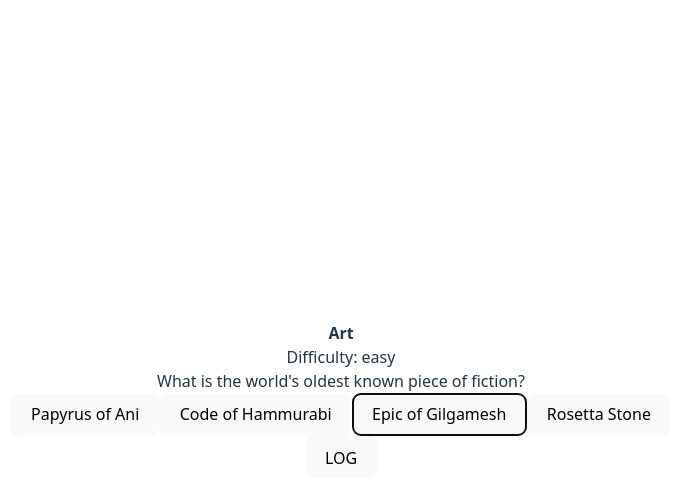
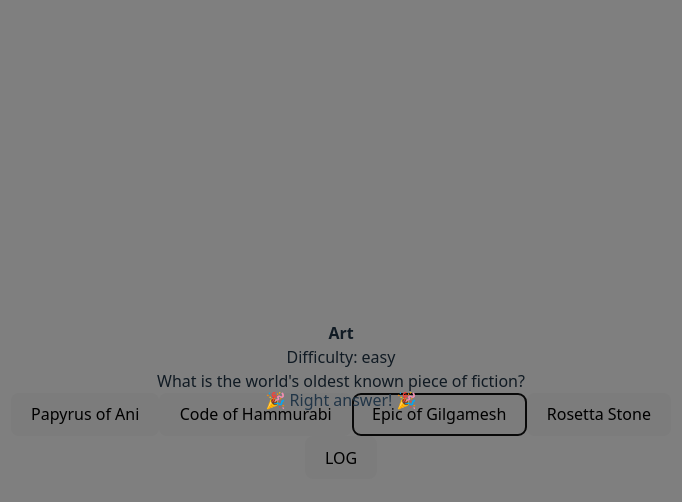
Before and after one commit to warp5t/quiz, a React (Vite) app: page /game in a window 1280 px wide. Both pictures are taken after a click on the button "Epic of Gilgamesh". Shown: the top 502 px of the page, without its empty margins (299-981 px from the left). Built offline with nearby package versions, Linux system fonts and the light colour scheme.

Commit message:
feat: implement animation of right answer for question

```diff
--- /dev/null
+++ b/src/components/animation/confetti/Confetti.module.css
@@ -0,0 +1,24 @@
+.container {
+  position: fixed;
+  top: 0;
+  left: 0;
+  width: 100%;
+  height: 100%;
+  pointer-events: none;
+  z-index: 1000;
+  overflow: hidden;
+}
+
+.piece {
+  position: absolute;
+}
+
+.button {
+  padding: 1rem 2rem;
+  font-size: 1.2rem;
+}
+
+.appContainer {
+  text-align: center;
+  padding: 2rem;
+}
--- /dev/null
+++ b/src/components/animation/confetti/Confetti.tsx
@@ -0,0 +1,50 @@
+import { motion } from 'framer-motion';
+import styles from './Confetti.module.css';
+
+export const Confetti = () => {
+  const confettiPieces = Array.from({ length: 50 }).map((_, i) => ({
+    id: i,
+    color: `hsl(${Math.random() * 360}, 100%, 50%)`,
+    left: `${Math.random() * 100}%`,
+    size: `${Math.random() * 10 + 5}px`,
+    rotate: Math.random() * 360,
+    delay: Math.random() * 0.5,
+    duration: Math.random() * 1 + 1,
+    borderRadius: Math.random() > 0.5 ? '50%' : '0',
+  }));
+
+  return (
+    <div className={styles.container}>
+      {confettiPieces.map((piece) => (
+        <motion.div
+          key={piece.id}
+          initial={{
+            y: -50,
+            x: 0,
+            opacity: 1,
+            rotate: 0,
+          }}
+          animate={{
+            y: [0, window.innerHeight],
+            x: [0, (Math.random() - 0.5) * 200],
+            opacity: [1, 0],
+            rotate: piece.rotate,
+          }}
+          transition={{
+            duration: piece.duration,
+            delay: piece.delay,
+            ease: "easeOut",
+          }}
+          className={styles.piece}
+          style={{
+            left: piece.left,
+            width: piece.size,
+            height: piece.size,
+            backgroundColor: piece.color,
+            borderRadius: piece.borderRadius,
+          }}
+        />
+      ))}
+    </div>
+  );
+};
--- /dev/null
+++ b/src/components/animation/winAnimation/WinAnimation.module.css
@@ -0,0 +1,21 @@
+.winAnimation {
+  position: fixed;
+  inset: 0;
+  display: flex;
+  align-items: center;
+  justify-content: center;
+  background-color: rgba(0, 0, 0, 0.5);
+  z-index: 1000;
+}
+
+.winAnimation__content {
+  background-color: #ffffff;
+  color: #22c55e; /* зелёный цвет */
+  font-size: 2.5rem;
+  font-weight: bold;
+  padding: 40px;
+  border-radius: 16px;
+  box-shadow: 0 10px 25px rgba(0, 0, 0, 0.2);
+  cursor: pointer;
+  text-align: center;
+}
--- /dev/null
+++ b/src/components/animation/winAnimation/WinAnimation.tsx
@@ -0,0 +1,30 @@
+import React from 'react';
+import { motion, AnimatePresence } from 'framer-motion';
+import styles from './WinAnimation.module.css';
+import { WinAnimationProps } from './WinAnimationType';
+
+export const WinAnimation: React.FC<WinAnimationProps> = ({ isVisible, setIsVisible }) => {
+  return (
+    <AnimatePresence>
+      {isVisible && (
+        <motion.div
+          className={styles.winAnimation}
+          initial={{ opacity: 0, scale: 0.5 }}
+          animate={{ opacity: 1, scale: 1 }}
+          exit={{ opacity: 0, scale: 0 }}
+          transition={{ duration: 0.6, ease: 'easeOut' }}
+          onClick={() => {setIsVisible(false)}}
+        >
+          <motion.div
+            className={styles.winAnimation_content}
+            initial={{ rotate: 0 }}
+            animate={{ rotate: [0, 5, -5, 5, -5, 0] }}
+            transition={{ duration: 0.8 }}
+          >
+            🎉 Right answer! 🎉
+          </motion.div>
+        </motion.div>
+      )}
+    </AnimatePresence>
+  );
+};
--- /dev/null
+++ b/src/components/animation/winAnimation/WinAnimationType.ts
@@ -0,0 +1,4 @@
+export interface WinAnimationProps {
+  isVisible: boolean;
+  setIsVisible: React.Dispatch<React.SetStateAction<boolean>>;
+}
--- a/src/routes/routes.tsx
+++ b/src/routes/routes.tsx
@@ -1,5 +1,5 @@
 import { ConfigScreen } from "../screen/configScreen/ConfigScreen";
-import { MainScreen } from "../screen/mainScreen/MainScreen";
+import MainScreen from "../screen/mainScreen/MainScreen";
 import { RouteObject } from 'react-router-dom'
 
 export const routes: RouteObject[] = [
--- a/src/screen/mainScreen/MainScreen.tsx
+++ b/src/screen/mainScreen/MainScreen.tsx
@@ -3,22 +3,35 @@ import { useDispatch } from "react-redux";
 import { RootState } from "../../store/store"
 import { AppDispatch } from "../../store/store";
 import { sendAnswer } from "../../slice/progressSlice/progressSlice";
-import { useMemo } from "react";
+import { useMemo, useState } from "react";
+// import { motion } from 'framer-motion';
 
 
-export const MainScreen = () => {
-  const stateConfigQuiz = useSelector((state:RootState) => state.configSliceStart.results);
+import { WinAnimation } from "../../components/animation/winAnimation/WinAnimation";
+import { Confetti } from "../../components/animation/confetti/Confetti";
+
+export default () => {
+  const [isVisible, setIsVisibleC] = useState(false);
+  const stateConfigQuiz = useSelector((state: RootState) => state.configSliceStart.results);
   const stateProgress = useSelector((state: RootState) => state.configSliceProgress);
   const dispatch = useDispatch<AppDispatch>();
+  // const [showConfetti, setShowConfetti] = useState(false);
+
   // const ammountQuestion = stateConfigQuiz.length;
+
   let index = 0;
   const type = stateConfigQuiz[index].type;
 
   const decodeEntities = (text: string) => {
-  const textArea = document.createElement('textarea');
+    const textArea = document.createElement('textarea');
     textArea.innerHTML = text;
     return textArea.value;
   };
+
+  const winChange = () => {
+    setIsVisibleC((isVisible) => !isVisible)
+    // setShowConfetti(true)
+  }
 
   const handleAnswer = (answer: string) => {
     dispatch(sendAnswer({
@@ -29,14 +42,12 @@ export const MainScreen = () => {
       answer_player: answer,
       correct_answer: stateConfigQuiz[index].correct_answer
     }));
-  }
+  };
 
   const answerChecking = (answer: string) => {
     const correctAnswer = stateConfigQuiz[index].correct_answer;
     if (correctAnswer === answer) {
-      console.log('right answer');
-    } else {
-      console.log('wrong answer');
+      winChange()
     }
   };
 
@@ -51,22 +62,24 @@ export const MainScreen = () => {
         <h4>{decodeEntities(stateConfigQuiz[index].category)}</h4>
         <p>Difficulty: {stateConfigQuiz[index].difficulty}</p>
         <p>{decodeEntities(stateConfigQuiz[index].question)}</p>
-         <div>
+        <div>
           {memoQuestArr.map((answer) => (
             <button key={answer} onClick={() => {
-              handleAnswer(answer)
-              answerChecking(answer)
-              }}>
+              handleAnswer(answer);
+              answerChecking(answer);
+            } }>
               {decodeEntities(answer)}
             </button>
           ))}
         </div>
         <button onClick={() => {
-          console.log('stateConfigQuiz: ',stateConfigQuiz)
-          console.log('stateProgress: ', stateProgress)
-          }}>LOG</button>
-      </div>
-    )
+          console.log('stateConfigQuiz: ', stateConfigQuiz);
+          console.log('stateProgress: ', stateProgress);
+        } }>LOG</button>
+        <WinAnimation  isVisible={isVisible} setIsVisible={winChange}/>
+        {isVisible && <Confetti />}
+        </div>
+    );
   } else if (type === 'boolean') {
     return (
       <div>
@@ -74,14 +87,14 @@ export const MainScreen = () => {
         <p>Difficulty: {stateConfigQuiz[index].difficulty}</p>
         <p>{decodeEntities(stateConfigQuiz[index].question)}</p>
         <div>
-          <button onClick={() => {}}>True</button>
-          <button onClick={() => {}}>False</button>
+          <button onClick={() => { } }>True</button>
+          <button onClick={() => { } }>False</button>
         </div>
-         <button onClick={() => {
-          console.log('stateConfigQuiz: ',stateConfigQuiz)
-          console.log('stateProgress: ', stateProgress)
-          }}>LOG</button>
+        <button onClick={() => {
+          console.log('stateConfigQuiz: ', stateConfigQuiz);
+          console.log('stateProgress: ', stateProgress);
+        } }>LOG</button>
       </div>
-    )
+    );
   }
-}
+};
```
Also changed, not shown: src/screen/mainScreen/tech.jsx (deleted).
